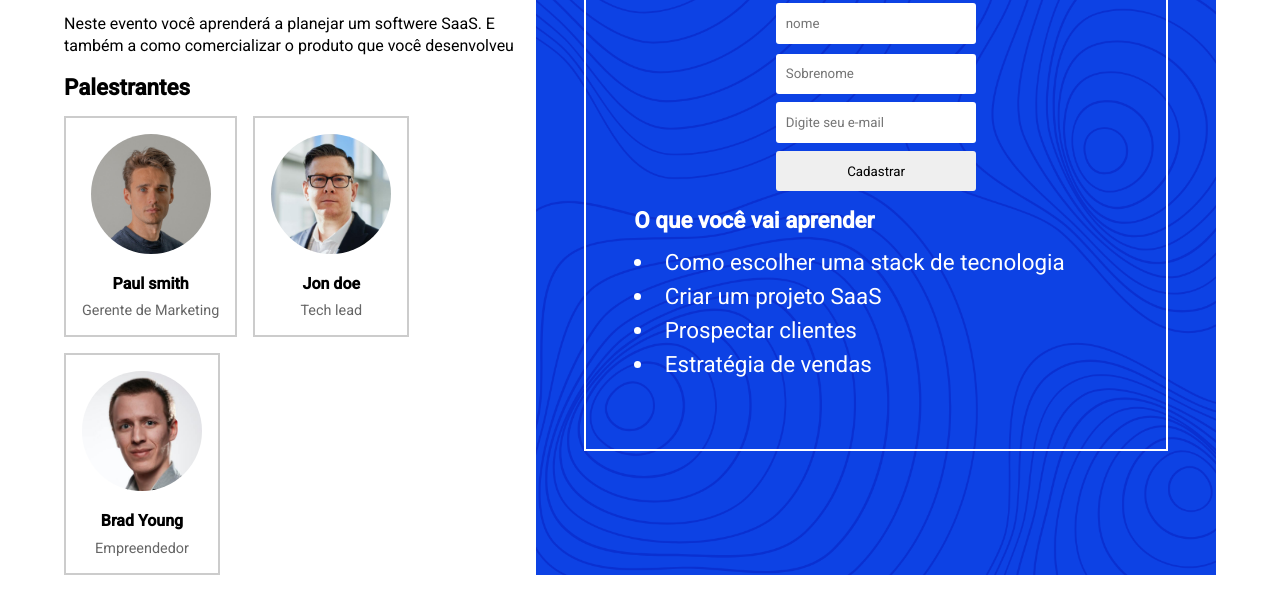
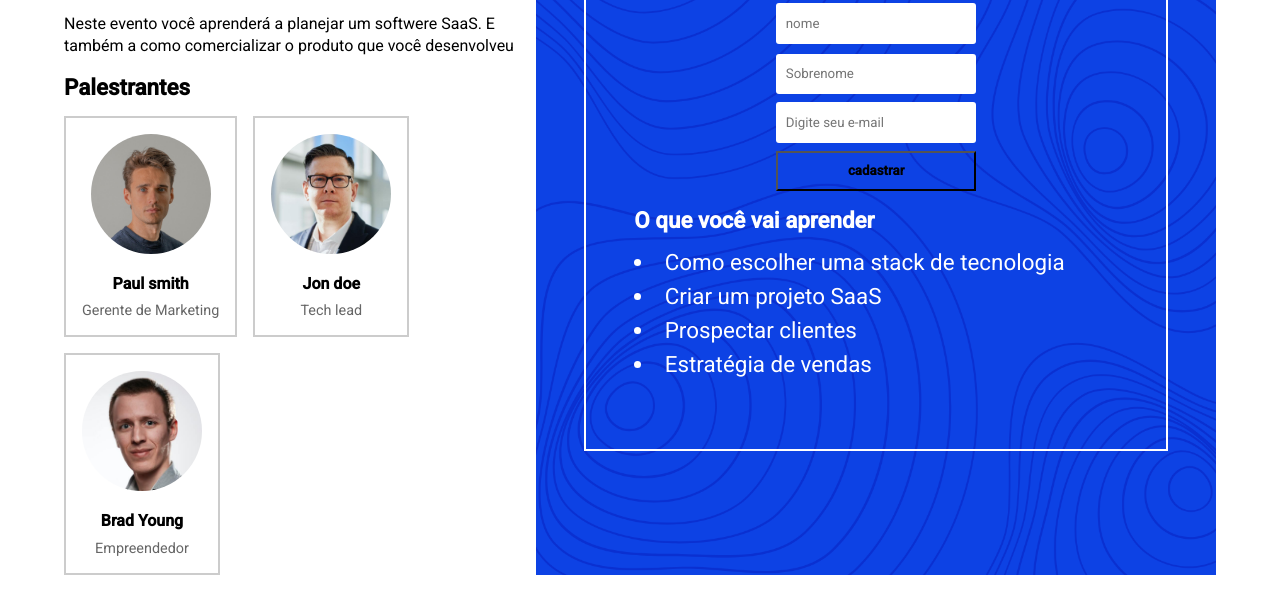
Before and after one commit to kayohenriquemariano/Primeiro-projeto, a plain HTML site: page index.html in a window 1280 px wide. Shown: the part 245-852 px from the top of the page. Drawn offline with Linux system fonts and the light colour scheme.

Commit message:
mudei o estilo do botão

```diff
--- a/css/styles.css
+++ b/css/styles.css
@@ -147,13 +147,17 @@ body {
     min-width: 100%;
 }
 
-#register-form input [type="submit"]{
+.btncadastrar {
+    height: 40px;
+    font-weight: bold;
     background-color: transparent;
-    color: #fff;
-    border: 2px solid #fff;
-    font-size: 1.1rem;
-    font-weight: bold;
-    cursor: point;
+    color: black;
+    cursor: pointer;
+}
+
+.btncadastrar:hover {
+    background-color: white;
+
 }
 
 #register-form input [type="submit"]:hover {
--- a/index.html
+++ b/index.html
@@ -58,7 +58,7 @@
                         <input type="text" name="lastname" id="lastname" placeholder="Sobrenome" />
                     </div>
                     <input type="email" name="email" id="email" placeholder="Digite seu e-mail" />
-                    <input type="submit" value="Cadastrar"/>
+                    <button class="btncadastrar">cadastrar</button>
                 </form>
                 <div id="benefits">
                     <h4>O que você vai aprender</h4>
```
